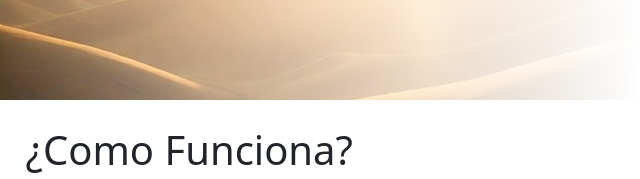
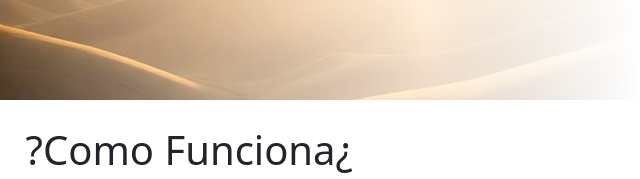
Before and after one commit to zack2141/Proyecto-bootcamp-energia-sostenible, a plain HTML site: page Inicio/Inicio.html in a window 1280 px wide. Shown: the part 1100-1279 px from the top of the page, 0-640 px from the left. Drawn offline with nearby package versions, Linux system fonts and the light colour scheme.

Commit message:
cambio de texto en inicio y eliminacion de imagen

```diff
--- a/Inicio/Inicio.html
+++ b/Inicio/Inicio.html
@@ -134,7 +134,7 @@
 
           <div class="formato-t texto2">
 
-                <h1>¿Como Funciona?</h1>
+                <h1>?Como Funciona¿</h1>
 
                 <ul>
                   <li>Represas: Se construye una represa en un río o un embalse que almacena grandes cantidades de agua.</li>
```
Also changed, not shown: Recursos/Navegador/saliente_plantas.jpg (deleted).
